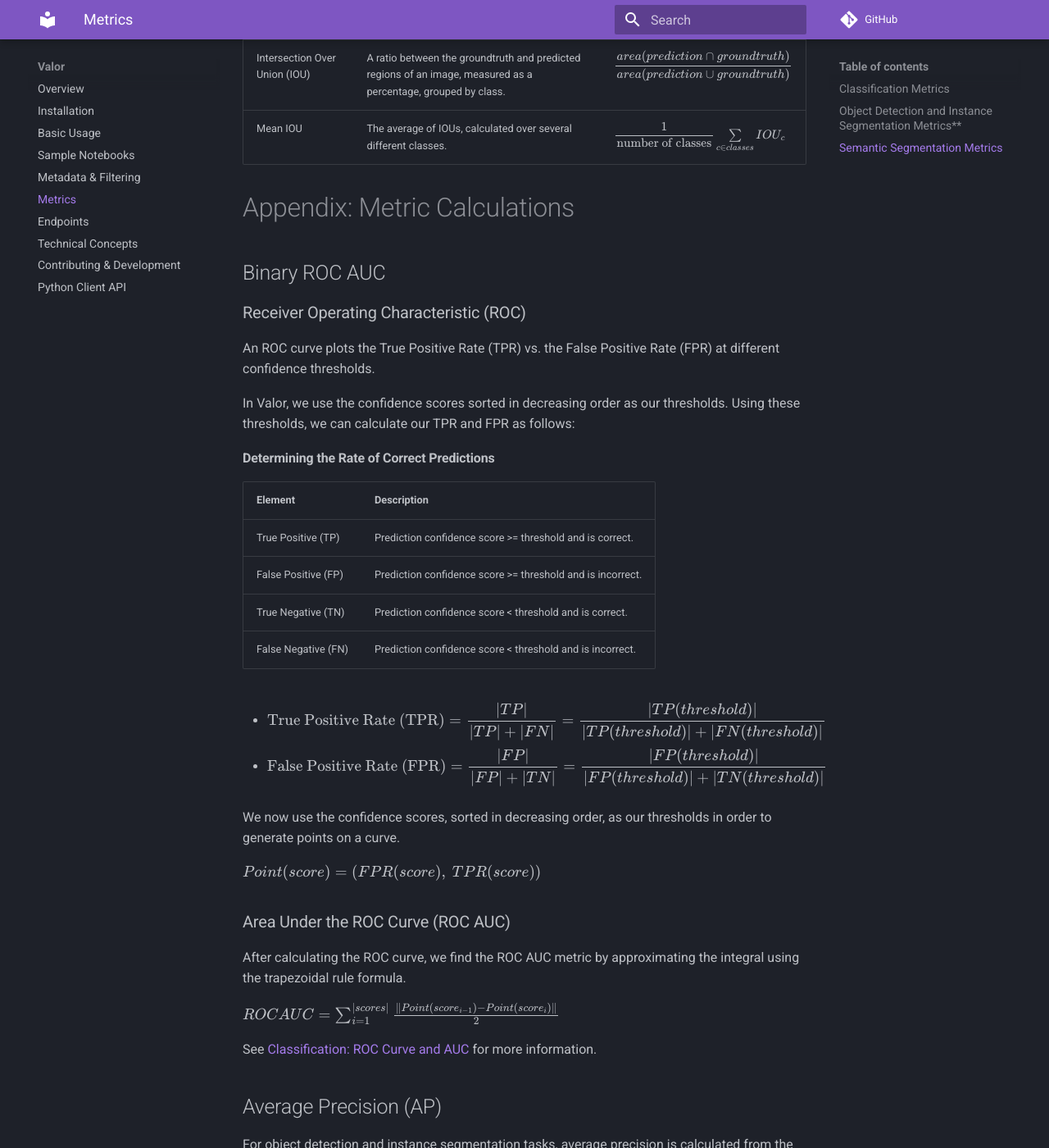
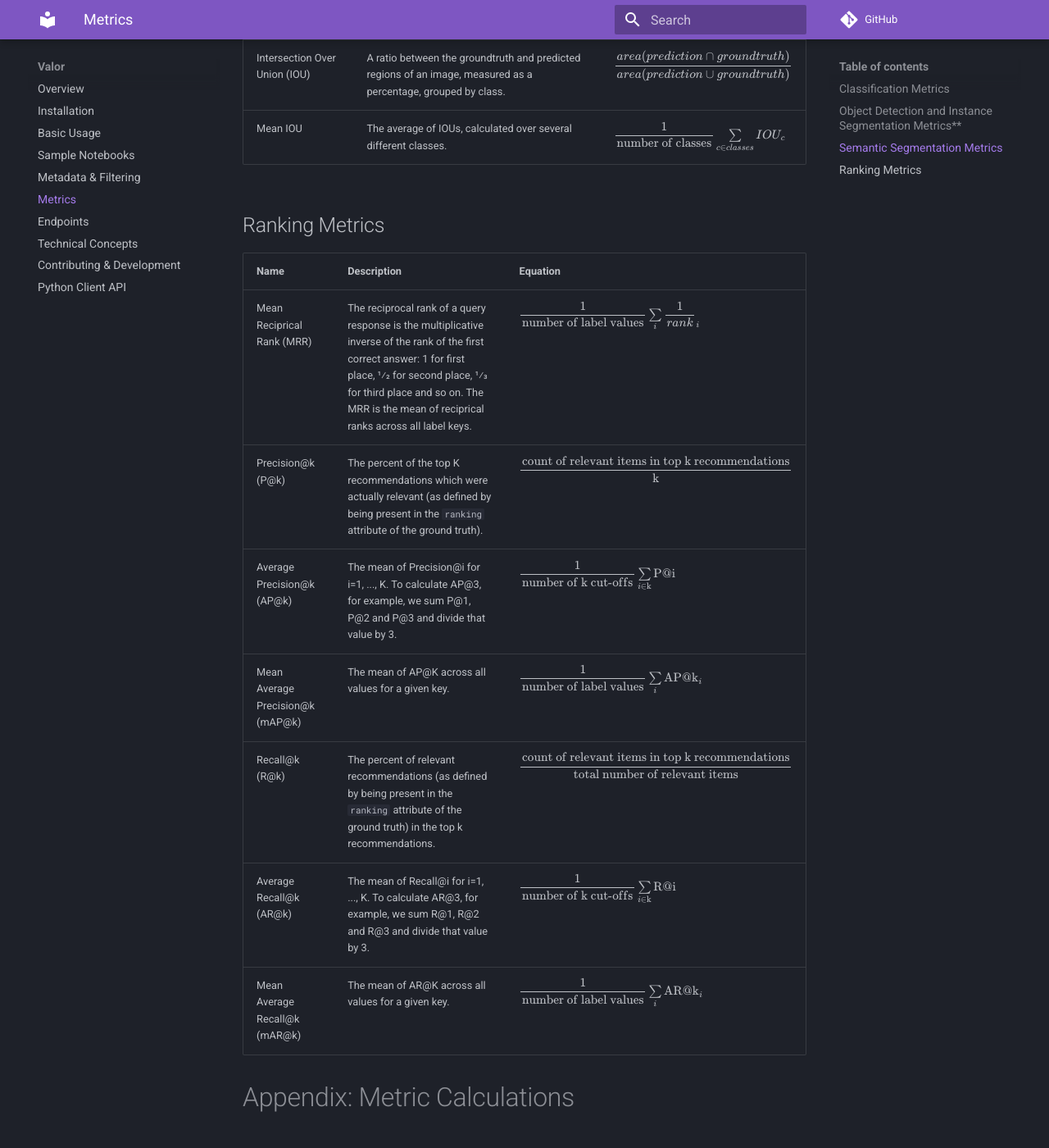
Before and after one commit to Striveworks/valor, an MkDocs documentation site: the page built from docs/metrics.md, in a window 1280 px wide and 1400 px high, scrolled down 2176 px. Shown: the whole window at 82% size. Built offline with MkDocs 1.6.1 and Material for MkDocs 9.7.7, drawn with Linux system fonts in a browser that asks for light colours; comment, search, counter and statistics services are not loaded.

Commit message:
add docs

```diff
--- a/docs/metrics.md
+++ b/docs/metrics.md
@@ -34,6 +34,19 @@ If we're missing an important metric for your particular use case, please [write
 | :- | :- | :- |
 | Intersection Over Union (IOU) | A ratio between the groundtruth and predicted regions of an image, measured as a percentage, grouped by class. |$\dfrac{area( prediction \cap groundtruth )}{area( prediction \cup groundtruth )}$ |
 | Mean IOU 	| The average of IOUs, calculated over several different classes. | $\dfrac{1}{\text{number of classes}} \sum\limits_{c \in classes} IOU_{c}$ |
+
+
+## Ranking Metrics
+
+| Name | Description | Equation |
+| :- | :- | :- |
+| Mean Reciprical Rank (MRR) | The reciprocal rank of a query response is the multiplicative inverse of the rank of the first correct answer: 1 for first place, 1⁄2 for second place, 1⁄3 for third place and so on. The MRR is the mean of reciprical ranks across all label keys. | $\dfrac{1}{\text{number of label values}} \sum\limits_{i} \dfrac{1}{rank}_{i}$ |
+| Precision@k (P@k) | The percent of the top K recommendations which were actually relevant (as defined by being present in the `ranking` attribute of the ground truth). | $\dfrac{\text{count of relevant items in top k recommendations}}{\text{k}}$ |
+| Average Precision@k (AP@k) | The mean of Precision@i for i=1, ..., K. To calculate AP@3, for example, we sum P@1, P@2 and P@3 and divide that value by 3. | $\dfrac{1}{\text{number of k cut-offs}} \sum\limits_{i \in \text{k}} \text{P@i}$ |
+| Mean Average Precision@k (mAP@k) | The mean of AP@K across all values for a given key. | $\dfrac{1}{\text{number of label values}} \sum\limits_{i} \text{AP@k}_{i}$ |
+| Recall@k (R@k) | The percent of relevant recommendations (as defined by being present in the `ranking` attribute of the ground truth) in the top k recommendations. | $\dfrac{\text{count of relevant items in top k recommendations}}{\text{total number of relevant items}}$ |
+| Average Recall@k (AR@k) | The mean of Recall@i for i=1, ..., K. To calculate AR@3, for example, we sum R@1, R@2 and R@3 and divide that value by 3. | $\dfrac{1}{\text{number of k cut-offs}} \sum\limits_{i \in \text{k}} \text{R@i}$ |
+| Mean Average Recall@k (mAR@k) | The mean of AR@K across all values for a given key. | $\dfrac{1}{\text{number of label values}} \sum\limits_{i} \text{AR@k}_{i}$ |
 
 # Appendix: Metric Calculations
 
```
